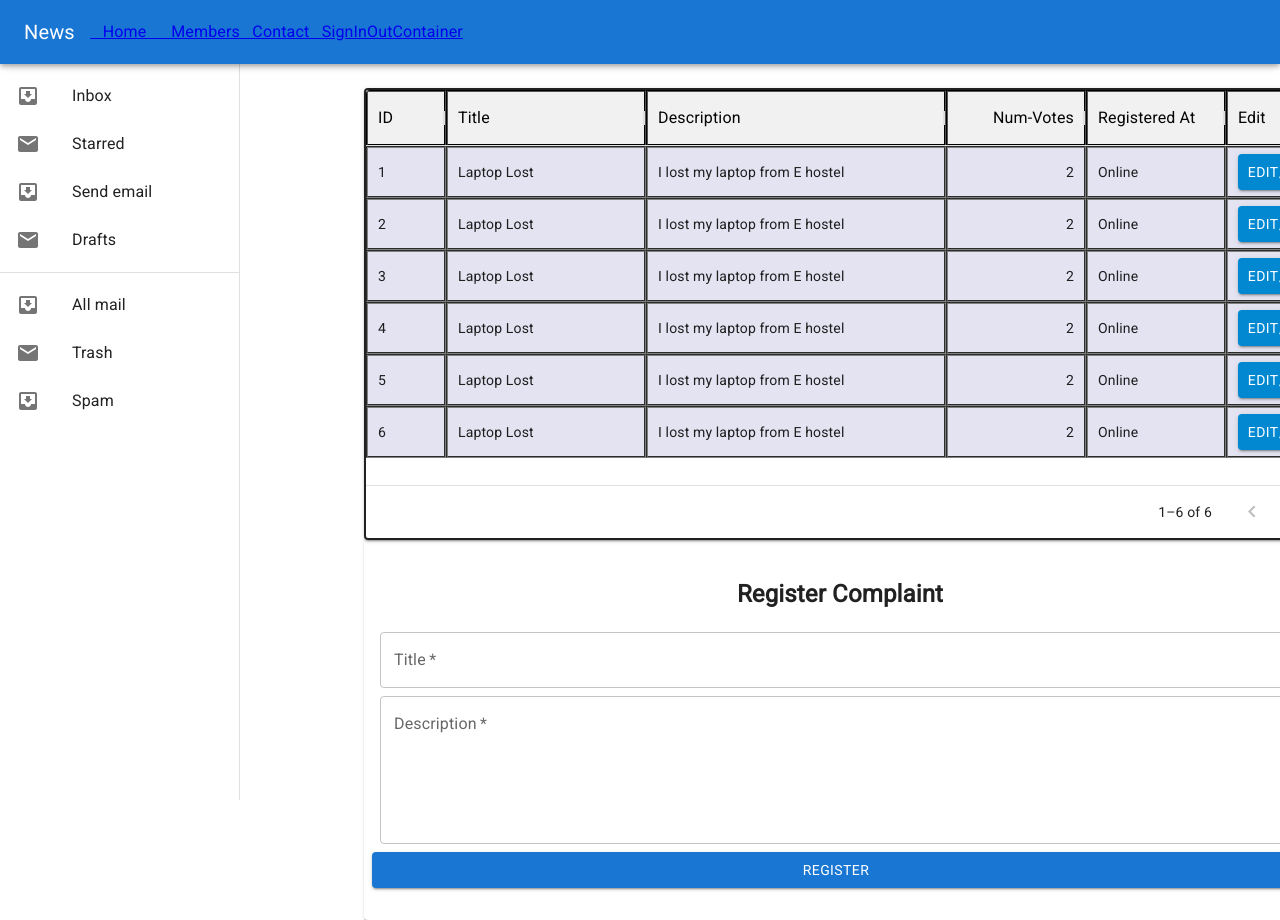
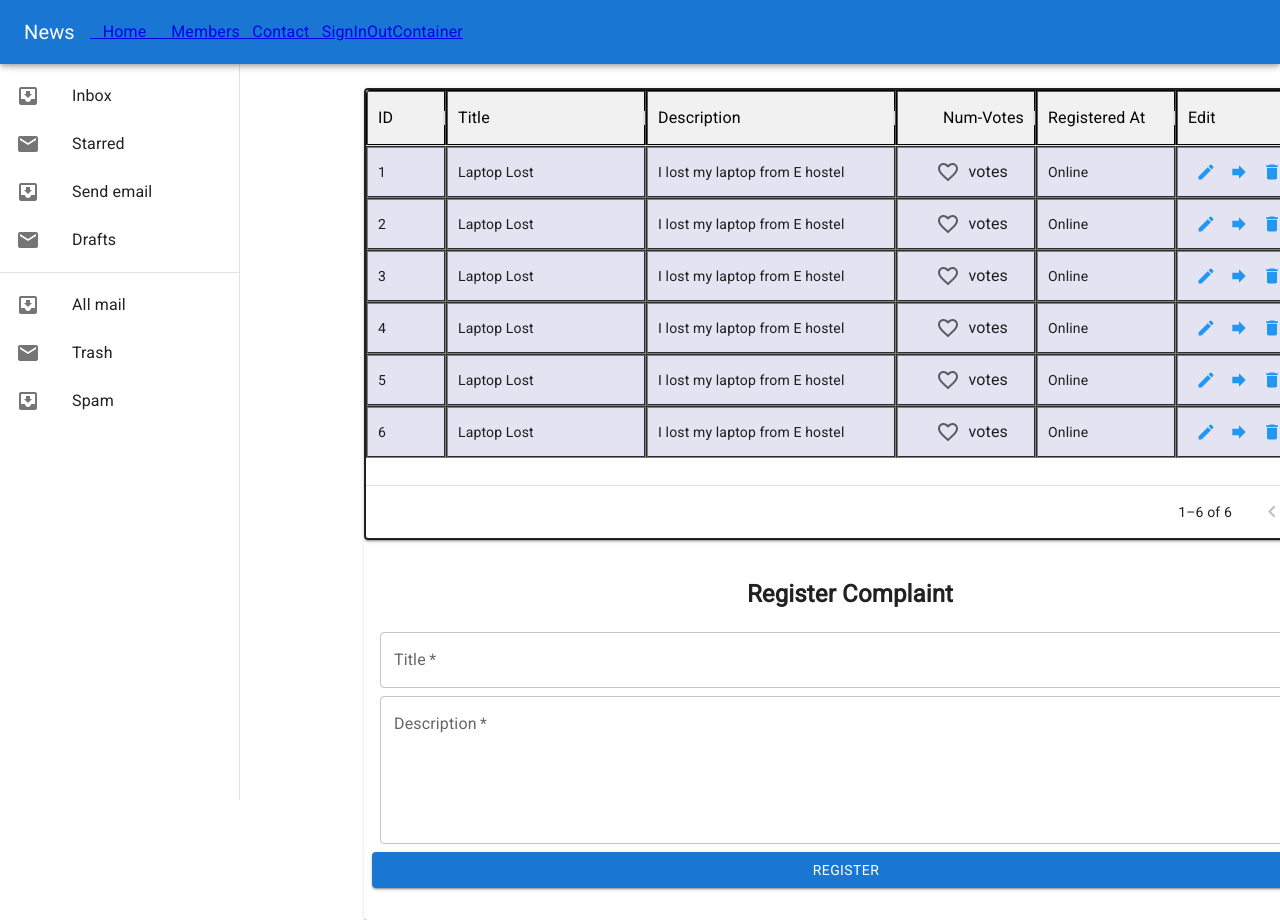
Before and after one commit to Vishnuchz324/nitc-CMS, a React (Create React App) app in the folder client/: page / in a window 1280 px wide. Shown: the top 920 px of the page. Built offline with nearby package versions, Linux system fonts and the light colour scheme.

Commit message:
Datagrid Touch-up

```diff
--- a/client/src/pages/Dashboard.js
+++ b/client/src/pages/Dashboard.js
@@ -1,10 +1,17 @@
 import * as React from "react";
-import { Box ,Button} from "@mui/material";
+import { Box ,Button,IconButton,Checkbox, FormControlLabel} from "@mui/material";
 import Drawer from "@mui/material/Drawer";
 import CssBaseline from "@mui/material/CssBaseline";
 import Toolbar from "@mui/material/Toolbar";
 import List from "@mui/material/List";
 import { DataGrid } from '@mui/x-data-grid';
+import EditIcon from '@mui/icons-material/Edit';
+import { blue} from '@mui/material/colors';
+import ForwardIcon from '@mui/icons-material/Forward';
+import DeleteIcon from '@mui/icons-material/Delete';
+import AssignmentIndIcon from '@mui/icons-material/AssignmentInd';
+import FavoriteBorder from '@mui/icons-material/FavoriteBorder';
+import Favorite from '@mui/icons-material/Favorite';
 
 // import Typography from "@mui/material/Typography";
 import Divider from "@mui/material/Divider";
@@ -20,6 +27,19 @@ import { Complaint } from "../components/complaint-register";
 
 const drawerWidth = 240;
 
+const handleEditClick = () => {
+	// some action
+}
+const handleForwardClick = () => {
+	// some action
+}
+const handleDelClick = () => {
+	// some action
+}
+const handleAssignClick = () => {
+	// some action
+}
+
 const columns = [
 	{ field: 'id', headerName: 'ID', width: 80 },
 	{
@@ -31,7 +51,7 @@ const columns = [
 	{
 	  field: 'description',
 	  headerName: 'Description',
-	  width: 300,
+	  width: 250,
 	  editable: true,
 	},
 	{
@@ -40,6 +60,17 @@ const columns = [
 	  type: 'number',
 	  width: 140,
 	  editable: true,
+	  renderCell: (cellValues) => {
+		return (
+		<FormControlLabel
+		control={<Checkbox icon={<FavoriteBorder />}
+					checkedIcon={<Favorite />}
+			name="checkedH" />}
+		label="votes"
+		// Vishnu- Daa ivide ee votes inte stalath numvotes akan patuvo??
+		/>
+		);
+	  }
 	},
 	{
 		field: 'reg_at',
@@ -47,23 +78,31 @@ const columns = [
 		width: 140,
 		editable: true,
 	  },
+
 	  {
 		field: 'edit',
 		headerName: 'Edit',
 		type: 'button',
-		width: 88,
+		width: 158,
 		editable: true,
 		renderCell: (cellValues) => {
 			return (
-			  <Button
-				variant="contained"
-				color="info"
-				onClick={(event) => {
+				<div>
+				<IconButton color="secondary"  aria-label="add an alarm" onClick={handleEditClick} >
+				<EditIcon fontSize="small" style={{ color: blue[500] ,size:"small"}} />
+				</IconButton>
+				<IconButton color="secondary" size="small" aria-label="add an alarm" onClick={handleForwardClick} >
+				<ForwardIcon fontSize="small" style={{ color: blue[500] }} />
+				</IconButton>
+				<IconButton color="secondary" aria-label="add an alarm" onClick={handleDelClick} >
+				<DeleteIcon fontSize="small" style={{ color: blue[500] }} />
+				</IconButton>
+				<IconButton color="secondary" aria-label="add an alarm" onClick={handleAssignClick} >
+				<AssignmentIndIcon fontSize="small" style={{ color: blue[500] }} />
+				</IconButton>
 
-				}}
-			  >
-				Edit🖊
-			  </Button>
+		</div>
+
 			);
 		  }
 	  },
@@ -129,7 +168,7 @@ export const Dashboard = () => {
 				</Box>
 
 			</Drawer>
-			<div style={{ height: 500 , width: 1100, alignContent:'center',paddingLeft:100, }}>
+			<div style={{ height: 500 , width: 1120, alignContent:'center',paddingLeft:100, }}>
        		<div style={{ display: 'flex', height: '100%' }}>
 			<Box component='main' sx={{ flexGrow: 1, p: 3 ,width: 'auto'}}>
 
```
